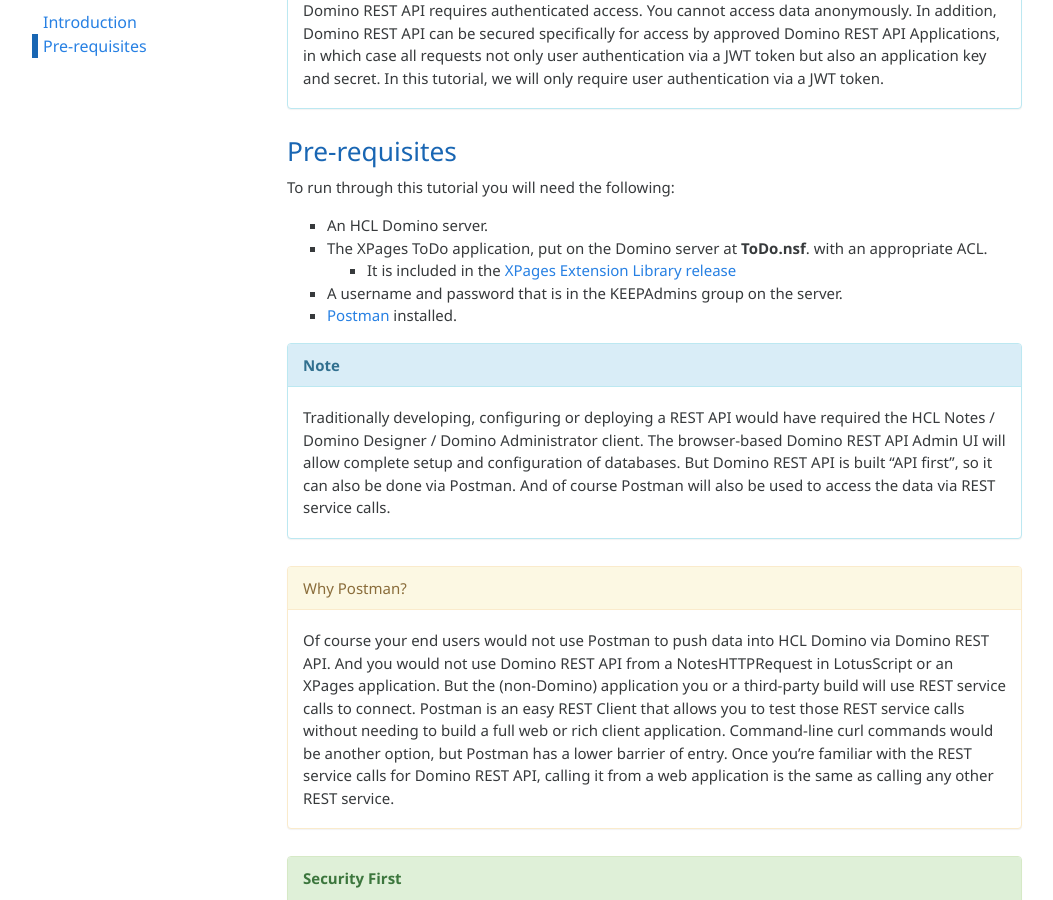
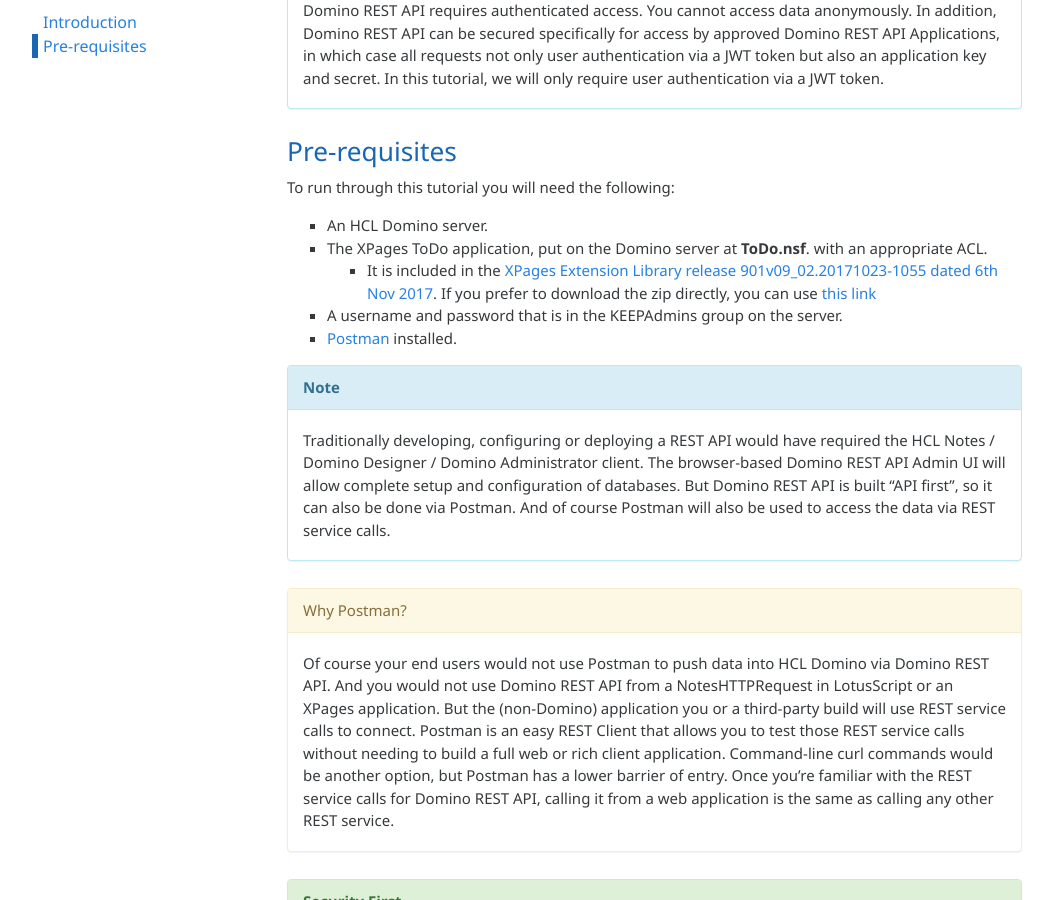
Before and after one commit to HCL-TECH-SOFTWARE/domino-keep-tutorials, a Jekyll site: the page built from pages/todo/index.md, in a window 1280 px wide and 900 px high, scrolled down 517 px. Shown: the whole window, without its empty margins (113-1166 px from the left). Built offline with Jekyll 4.4.1, drawn with Linux system fonts in a browser that asks for light colours.

Commit message:
Updating link for ToDo NSF

```diff
--- a/pages/todo/index.md
+++ b/pages/todo/index.md
@@ -34,7 +34,7 @@
 
 - An HCL Domino server.
 - The XPages ToDo application, put on the Domino server at **ToDo.nsf**. with an appropriate ACL.
-  - It is included in the [XPages Extension Library release](https://extlib.openntf.org/main.nsf/project.xsp?r=project/XPages%20Extension%20Library/releases/90465DD127801C93852581D0005F915E)
+  - It is included in the [XPages Extension Library release 901v09_02.20171023-1055 dated 6th Nov 2017](https://openntf.org/main.nsf/project.xsp?r=project/XPages%20Extension%20Library). If you prefer to download the zip directly, you can use [this link](https://openntf.org/projects%5Cpmt.nsf/downloadcounter?openagent&project=XPages%20Extension%20Library&release=901v09_02.20171023-1055&unid=90465DD127801C93852581D0005F915E&attachment=ExtensionLibraryOpenNTF-901v09_02.20171023-1055.zip)
 - A username and password that is in the KEEPAdmins group on the server.
 - [Postman](https://www.postman.com/) installed.
 
```
